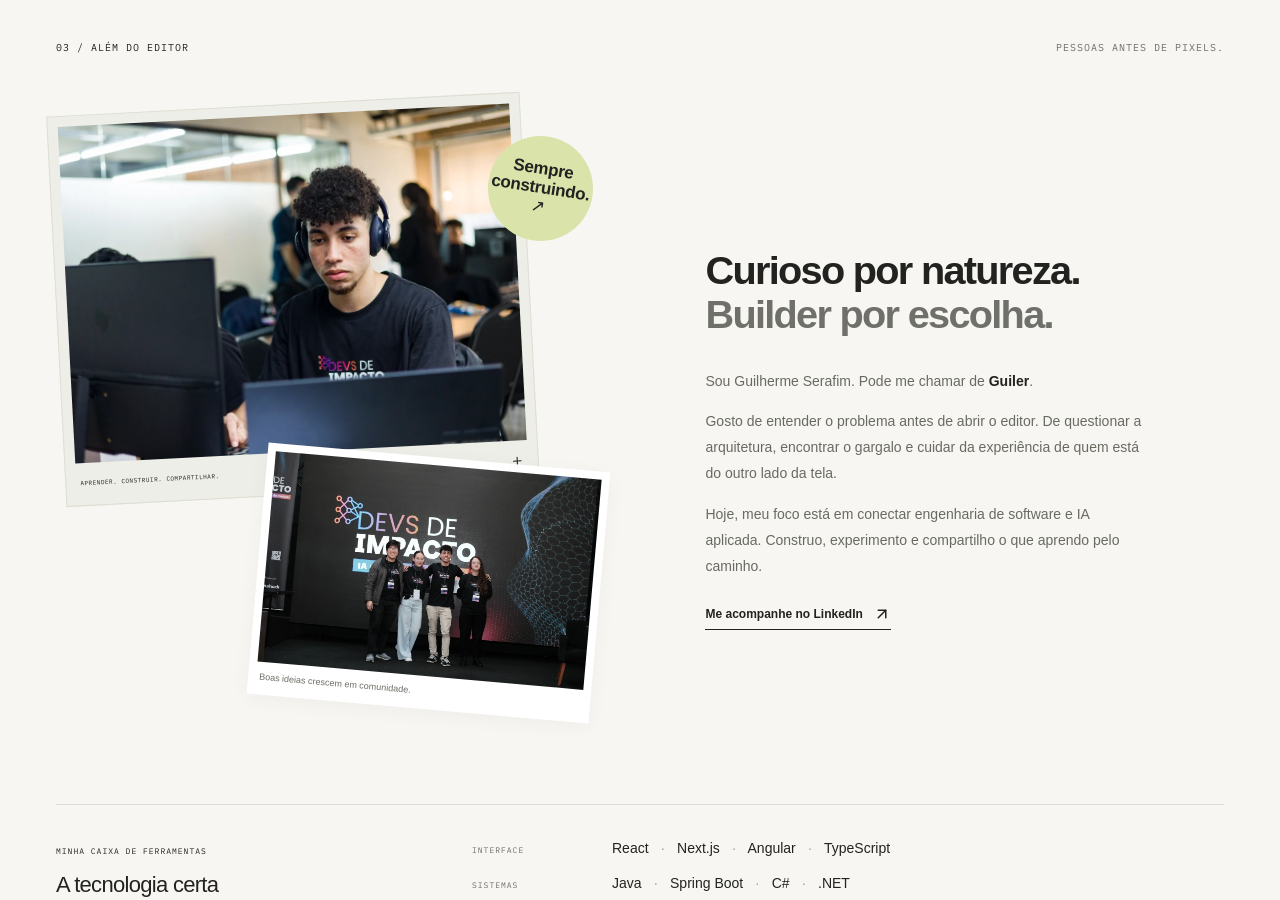
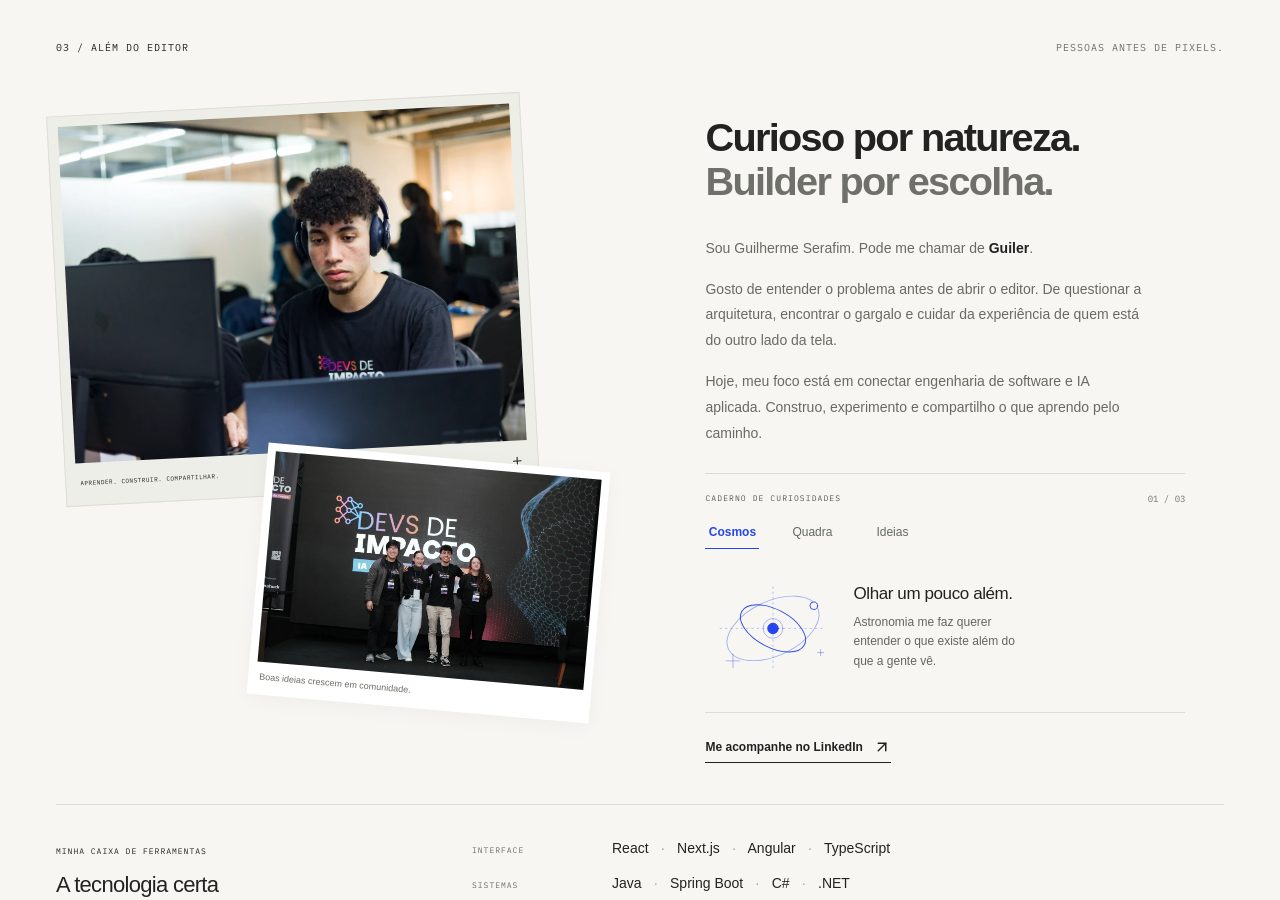
Before and after one commit to GuilhermeSerafim/guiler-portfolio, a React (Vite) app: page / in a window 1280 px wide. Shown: the part 3900-4800 px from the top of the page. Built offline with nearby package versions, Linux system fonts and the light colour scheme; no server answers.

Commit message:
feat(sobre): adicionar caderno de curiosidades

```diff
--- a/src/App.tsx
+++ b/src/App.tsx
@@ -27,6 +27,7 @@ import { Magnetic, Reveal, TiltedPortrait } from "./components/Interactions";
 import { ProjectVisual } from "./components/ProjectVisual";
 import { ProjectDialog } from "./components/ProjectDialog";
 import { MeteorField } from "./components/MeteorField";
+import { CuriosityNotebook } from "./components/CuriosityNotebook";
 import { AnalyticsPreferences } from "./components/AnalyticsPreferences";
 import { track } from "./analytics/client";
 import type { ProjectOpenLocation } from "./analytics/events";
@@ -610,11 +611,6 @@ function App() {
                 />
                 <figcaption>Boas ideias crescem em comunidade.</figcaption>
               </figure>
-              <span className="photo-sticker" aria-hidden="true">
-                Sempre
-                <br />
-                construindo. ↗
-              </span>
             </Reveal>
             <Reveal className="about-copy">
               <h2 id="about-title">
@@ -636,6 +632,7 @@ function App() {
                 aplicada. Construo, experimento e compartilho o que aprendo pelo
                 caminho.
               </p>
+              <CuriosityNotebook />
               <a
                 href="https://www.linkedin.com/in/guiserafim/"
                 onClick={() => track({ name: "link_click", params: { link_id: "linkedin", destination_id: "linkedin_profile", ui_location: "about" } })}
--- /dev/null
+++ b/src/components/CuriosityNotebook.css
@@ -0,0 +1,102 @@
+.curiosity-notebook {
+  margin-top: 26px;
+  max-width: 480px;
+  border-top: 1px solid var(--line);
+  border-bottom: 1px solid var(--line);
+}
+.notebook-topline {
+  display: flex;
+  justify-content: space-between;
+  align-items: center;
+  padding-top: 18px;
+  gap: 12px;
+}
+.notebook-topline .eyebrow { font-size: 8px; letter-spacing: 1.1px; color: #565b57; }
+.notebook-page { color: #73776e; font: 9px var(--mono); }
+.notebook-tabs { display: flex; gap: 26px; margin-top: 5px; }
+.notebook-tabs button {
+  position: relative;
+  min-width: 54px;
+  min-height: 44px;
+  padding: 8px 0;
+  background: transparent;
+  color: #64695f;
+  font-size: 12px;
+}
+.notebook-tabs button[aria-selected="true"] { color: var(--blue); font-weight: 600; }
+.notebook-tabs button::after {
+  content: "";
+  position: absolute;
+  bottom: 5px;
+  left: 0;
+  right: 0;
+  height: 1px;
+  background: currentColor;
+  transform: scaleX(0);
+  transform-origin: left;
+  transition: transform 180ms ease;
+}
+.notebook-tabs button[aria-selected="true"]::after { transform: scaleX(1); }
+.notebook-panel { border-radius: 2px; }
+.notebook-panel:focus-visible { outline: 2px solid var(--blue); outline-offset: 4px; }
+.notebook-sheet {
+  display: grid;
+  grid-template-columns: 136px minmax(0, 1fr);
+  align-items: center;
+  gap: 12px;
+  min-height: 158px;
+  padding-bottom: 9px;
+}
+.notebook-drawing {
+  width: 136px;
+  max-width: 100%;
+  color: var(--blue);
+  stroke: currentColor;
+  stroke-width: 1.2;
+  stroke-linecap: round;
+  stroke-linejoin: round;
+  overflow: visible;
+  pointer-events: none;
+}
+.notebook-faint { opacity: .4; }
+.notebook-guide { opacity: .32; stroke-dasharray: 2 5; }
+.notebook-center { fill: var(--blue); }
+.notebook-planet, .notebook-apple-body { fill: var(--paper); }
+.notebook-note h3 { font-size: 17px; font-weight: 500; line-height: 1.2; letter-spacing: -.4px; }
+.notebook-note p { margin-top: 8px; color: #62665e; font-size: 12px; line-height: 1.65; max-width: 27ch; }
+.notebook-sheet[data-play="true"] .notebook-note { animation: notebook-ink 150ms ease-out both; }
+.notebook-sheet[data-play="true"] .notebook-orbiter { animation: notebook-orbit 1.8s ease-in-out both; transform-origin: 90px 72px; }
+.notebook-sheet[data-play="true"] .notebook-ball { animation: notebook-shot 950ms cubic-bezier(.35, .1, .55, 1) both; }
+.notebook-sheet[data-play="true"] .notebook-apple { animation: notebook-gravity 800ms ease-in both; }
+@keyframes notebook-ink { from { opacity: .3; } to { opacity: 1; } }
+@keyframes notebook-orbit { from { transform: rotate(-130deg); } to { transform: rotate(0); } }
+@keyframes notebook-shot {
+  0% { transform: translate(44px, 74px); }
+  48% { transform: translate(33px, -8px); }
+  100% { transform: translate(0, 0); }
+}
+@keyframes notebook-gravity {
+  0% { transform: translateY(-30px) rotate(-5deg); }
+  78% { transform: translateY(0) rotate(0); }
+  88% { transform: translateY(-3px); }
+  100% { transform: translateY(0); }
+}
+@media (max-width: 700px) {
+  .curiosity-notebook { max-width: none; margin-top: 28px; }
+  .notebook-tabs { gap: 30px; }
+  .notebook-tabs button { min-width: 60px; font-size: 14px; }
+  .notebook-sheet { grid-template-columns: 105px minmax(0, 1fr); gap: 10px; min-height: 174px; }
+  .notebook-drawing { width: 105px; }
+  .notebook-note h3 { font-size: 18px; }
+  .notebook-note p { font-size: 13px; line-height: 1.6; }
+}
+@media (max-width: 360px) {
+  .notebook-sheet { grid-template-columns: 84px minmax(0, 1fr); gap: 8px; min-height: 190px; }
+  .notebook-drawing { width: 84px; }
+  .notebook-topline .eyebrow { font-size: 7px; }
+  .notebook-tabs { gap: 24px; }
+}
+@media (prefers-reduced-motion: reduce) {
+  .notebook-sheet[data-play="true"] * { animation: none; }
+  .notebook-tabs button::after { transition: none; }
+}
--- /dev/null
+++ b/src/components/CuriosityNotebook.tsx
@@ -0,0 +1,129 @@
+import { useId, useRef, useState, type KeyboardEvent } from "react";
+import "./CuriosityNotebook.css";
+
+const entries = [
+  {
+    id: "cosmos",
+    label: "Cosmos",
+    title: "Olhar um pouco além.",
+    text: "Astronomia me faz querer entender o que existe além do que a gente vê.",
+  },
+  {
+    id: "quadra",
+    label: "Quadra",
+    title: "Ler o movimento.",
+    text: "Basquete, movimento e as possibilidades de uma boa jogada.",
+  },
+  {
+    id: "ideias",
+    label: "Ideias",
+    title: "Questionar o óbvio.",
+    text: "Da Vinci, Einstein e Newton: gosto de quem olha para o óbvio e faz outra pergunta.",
+  },
+] as const;
+type Subject = (typeof entries)[number]["id"];
+
+function NotebookDrawing({ subject }: { subject: Subject }) {
+  return (
+    <svg className={`notebook-drawing notebook-drawing--${subject}`} viewBox="0 0 180 144" fill="none" aria-hidden="true" focusable="false">
+      {subject === "cosmos" && <>
+        <path className="notebook-guide" d="M20 72H160M90 17V127" />
+        <ellipse className="notebook-faint" cx="90" cy="72" rx="65" ry="36" transform="rotate(-25 90 72)" />
+        <ellipse cx="90" cy="72" rx="47" ry="25" transform="rotate(28 90 72)" />
+        <circle className="notebook-center" cx="90" cy="72" r="7" />
+        <circle className="notebook-faint" cx="90" cy="72" r="13" />
+        <g className="notebook-orbiter">
+          <circle className="notebook-planet" cx="144" cy="42" r="5" />
+        </g>
+        <path className="notebook-faint" d="M28 115h18m-9-9v18M149 104h8m-4-4v8" />
+      </>}
+      {subject === "quadra" && <>
+        <path className="notebook-faint" d="M25 129V24h130v105H25Z" />
+        <path d="M60 24v63h60V24M60 87a30 30 0 0 0 60 0" />
+        <path className="notebook-faint" d="M34 24v18a56 56 0 0 0 112 0V24M73 129a17 17 0 0 1 34 0" />
+        <path d="M79 32h22M83 42l3 14h8l3-14" />
+        <ellipse cx="90" cy="41" rx="8" ry="2.5" />
+        <path className="notebook-guide" d="M137 114Q147 12 93 40" />
+        <g className="notebook-ball">
+          <circle className="notebook-planet" cx="93" cy="40" r="6" />
+          <path d="M87 40h12M93 34q-5 6 0 12" />
+        </g>
+      </>}
+      {subject === "ideias" && <>
+        <path className="notebook-guide" d="M91 14v29M39 121h101" />
+        <path className="notebook-faint" d="M135 58v44m-4-44h8m-8 44h8" />
+        <g className="notebook-apple">
+          <path className="notebook-apple-body" d="M91 70C106 54 127 70 119 90C114 106 107 112 99 108C93 104 91 104 84 108C76 112 66 99 64 86C59 68 77 56 91 70Z" />
+          <path d="M91 69q-5-13 2-23M93 57q15-14 23-8q-8 15-23 8" />
+          <path className="notebook-faint" d="M75 78q-4 9 4 17" />
+        </g>
+        <path d="M78 121h26" />
+      </>}
+    </svg>
+  );
+}
+
+export function CuriosityNotebook() {
+  const id = useId();
+  const buttons = useRef<Array<HTMLButtonElement | null>>([]);
+  const [selected, setSelected] = useState(0);
+  const [gesture, setGesture] = useState(0);
+  const entry = entries[selected];
+  const tabId = (index: number) => `${id}-tab-${index}`;
+  const panelId = `${id}-panel`;
+
+  function select(index: number) {
+    setSelected(index);
+    setGesture(value => value + 1);
+  }
+
+  function navigate(event: KeyboardEvent<HTMLButtonElement>, index: number) {
+    let next: number;
+    switch (event.key) {
+      case "ArrowRight": next = (index + 1) % entries.length; break;
+      case "ArrowLeft": next = (index + entries.length - 1) % entries.length; break;
+      case "Home": next = 0; break;
+      case "End": next = entries.length - 1; break;
+      default: return;
+    }
+    event.preventDefault();
+    select(next);
+    buttons.current[next]?.focus();
+  }
+
+  return (
+    <section className="curiosity-notebook" aria-label="Interesses além do código">
+      <div className="notebook-topline">
+        <span className="eyebrow">CADERNO DE CURIOSIDADES</span>
+        <span className="notebook-page" aria-hidden="true">0{selected + 1} / 03</span>
+      </div>
+      <div className="notebook-tabs" role="tablist" aria-label="Explorar interesses">
+        {entries.map((item, index) => (
+          <button
+            key={item.id}
+            ref={node => { buttons.current[index] = node; }}
+            id={tabId(index)}
+            type="button"
+            role="tab"
+            aria-selected={selected === index}
+            aria-controls={panelId}
+            tabIndex={selected === index ? 0 : -1}
+            onKeyDown={event => navigate(event, index)}
+            onClick={() => select(index)}
+          >
+            {item.label}
+          </button>
+        ))}
+      </div>
+      <div id={panelId} role="tabpanel" tabIndex={0} aria-labelledby={tabId(selected)} className="notebook-panel">
+        <div key={`${entry.id}-${gesture}`} className="notebook-sheet" data-play={gesture > 0}>
+          <NotebookDrawing subject={entry.id} />
+          <div className="notebook-note">
+            <h3>{entry.title}</h3>
+            <p>{entry.text}</p>
+          </div>
+        </div>
+      </div>
+    </section>
+  );
+}
```
Also changed, not shown: 1 other file (tests, documents, lock files or other folders).
